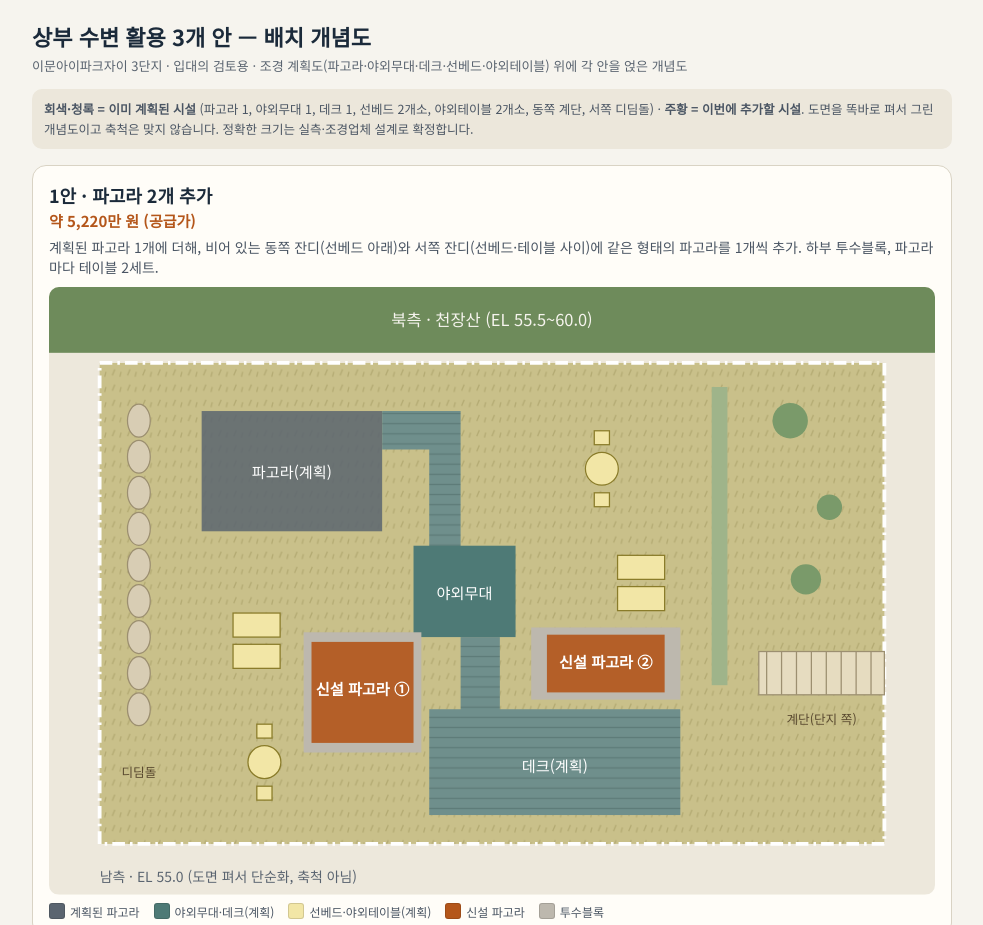
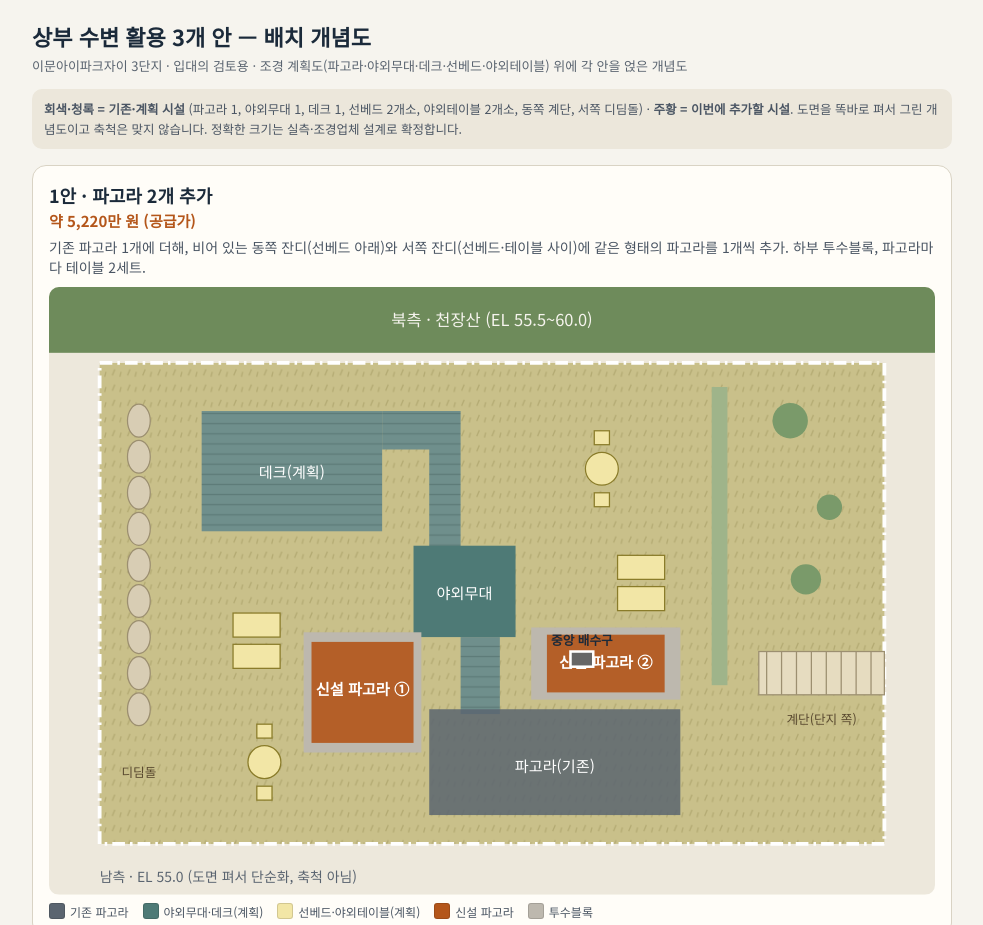
Before and after one commit to happytosky-beep/dong-vote, a plain HTML site: page actionlist/v2/suubyeon.html in a window 1280 px wide. Shown: the top 925 px of the page, without its empty margins (148-1131 px from the left). Drawn offline with Linux system fonts and the light colour scheme.

Commit message:
상부 수변 개념도: 데크·파고라 위치 정정, 3안 세로 코트(데크 제외), 중앙 배수구 표시
Co-Authored-By: Claude Opus 5.5 <noreply@anthropic.com>
Claude-Session: https://claude.ai/code/session_01TWp7ysALdmbiDYS4R7JAxK

```diff
--- a/actionlist/v2/suubyeon.html
+++ b/actionlist/v2/suubyeon.html
@@ -25,14 +25,14 @@ a{color:#2F5F8F}
 <body><div class="wrap">
 <h1>상부 수변 활용 3개 안 — 배치 개념도</h1>
 <p class="sub">이문아이파크자이 3단지 · 입대의 검토용 · 조경 계획도(파고라·야외무대·데크·선베드·야외테이블) 위에 각 안을 얹은 개념도</p>
-<div class="note"><b>회색·청록 = 이미 계획된 시설</b> (파고라 1, 야외무대 1, 데크 1, 선베드 2개소, 야외테이블 2개소, 동쪽 계단, 서쪽 디딤돌) · <b>주황 = 이번에 추가할 시설</b>. 도면을 똑바로 펴서 그린 개념도이고 축척은 맞지 않습니다. 정확한 크기는 실측·조경업체 설계로 확정합니다.</div>
+<div class="note"><b>회색·청록 = 기존·계획 시설</b> (파고라 1, 야외무대 1, 데크 1, 선베드 2개소, 야외테이블 2개소, 동쪽 계단, 서쪽 디딤돌) · <b>주황 = 이번에 추가할 시설</b>. 도면을 똑바로 펴서 그린 개념도이고 축척은 맞지 않습니다. 정확한 크기는 실측·조경업체 설계로 확정합니다.</div>
 <div id="out"></div>
 <p class="note">세 안 모두: 장비 진입 불가 → 인력 운반 기준 · 조명은 빛공해 3종 기준(세대 창면 10lx 이하, 산 쪽 더 낮게) · 금액은 가견적. · <a href="./">액션리스트로 돌아가기</a></p>
 </div>
 <script>
 // 좌표: 대지 x 40~660, y 60~440 (도면을 펴서 단순화)
 const X=f=>40+620*f, Y=f=>60+380*f, W=f=>620*f, H=f=>380*f;
-function base(){
+function base(noDeck){
  let s=`<defs>
  <pattern id="g" width="12" height="12" patternUnits="userSpaceOnUse"><rect width="12" height="12" fill="#C9C08A"/><path d="M2 10l2-5M8 11l1-4" stroke="#B3AA72"/></pattern>
  <pattern id="dk" width="8" height="8" patternUnits="userSpaceOnUse"><rect width="8" height="8" fill="#6F8F8C"/><path d="M0 4h8" stroke="#5d7b78"/></pattern>
@@ -44,13 +44,14 @@ function base(){
  for(let i=0;i<9;i++) s+=`<ellipse cx="${X(.05)}" cy="${Y(.12+i*.075)}" rx="9" ry="13" fill="#D8CDB4" stroke="#9c8f70"/>`;
  s+=`<text x="${X(.05)}" y="${Y(.86)}" text-anchor="middle" font-size="10" fill="#5a4a30">디딤돌</text>`;
  // 기존 파고라
- s+=`<rect x="${X(.13)}" y="${Y(.10)}" width="${W(.23)}" height="${H(.25)}" fill="#5b6570" opacity=".85"/><text x="${X(.245)}" y="${Y(.24)}" text-anchor="middle" font-size="12" fill="#fff">파고라(계획)</text>`;
+ if(!noDeck) s+=`<rect x="${X(.13)}" y="${Y(.10)}" width="${W(.23)}" height="${H(.25)}" fill="url(#dk)"/><text x="${X(.245)}" y="${Y(.24)}" text-anchor="middle" font-size="12" fill="#fff">데크(계획)</text>`;
  // 야외무대 L + stage
  s+=`<path d="M${X(.36)} ${Y(.10)} h${W(.10)} v${H(.30)} h${-W(.04)} v${-H(.22)} h${-W(.06)}z" fill="url(#dk)"/>`;
  s+=`<rect x="${X(.40)}" y="${Y(.38)}" width="${W(.13)}" height="${H(.19)}" fill="#4E7A76"/><text x="${X(.465)}" y="${Y(.49)}" text-anchor="middle" font-size="12" fill="#fff">야외무대</text>`;
  // 데크 path + big deck
  s+=`<rect x="${X(.46)}" y="${Y(.57)}" width="${W(.05)}" height="${H(.16)}" fill="url(#dk)"/>`;
- s+=`<rect x="${X(.42)}" y="${Y(.72)}" width="${W(.32)}" height="${H(.22)}" fill="url(#dk)"/><text x="${X(.58)}" y="${Y(.85)}" text-anchor="middle" font-size="12" fill="#fff">데크(계획)</text>`;
+ s+=`<rect x="${X(.42)}" y="${Y(.72)}" width="${W(.32)}" height="${H(.22)}" fill="#5b6570" opacity=".85"/><text x="${X(.58)}" y="${Y(.85)}" text-anchor="middle" font-size="12" fill="#fff">파고라(기존)</text>`;
+
  // 선베드·테이블
  const sb=(x,y)=>`<rect x="${X(x)}" y="${Y(y)}" width="${W(.06)}" height="${H(.05)}" fill="#F2E6A6" stroke="#8a7c2a"/><rect x="${X(x)}" y="${Y(y+.065)}" width="${W(.06)}" height="${H(.05)}" fill="#F2E6A6" stroke="#8a7c2a"/>`;
  s+=sb(.17,.52)+sb(.66,.40);
@@ -66,8 +67,9 @@ function base(){
  return s;
 }
 const O='#B4561A';
+function drain(){return `<rect x="${X(.60)}" y="${Y(.60)}" width="18" height="12" fill="#666" stroke="#fff" stroke-width="2"/><text x="${X(.60)+9}" y="${Y(.60)-5}" text-anchor="middle" font-size="10" fill="#1B2A3A" font-weight="700">중앙 배수구</text>`;}
 const opts=[
- {t:'1안 · 파고라 2개 추가',p:'약 5,220만 원 (공급가)',d:'계획된 파고라 1개에 더해, 비어 있는 동쪽 잔디(선베드 아래)와 서쪽 잔디(선베드·테이블 사이)에 같은 형태의 파고라를 1개씩 추가. 하부 투수블록, 파고라마다 테이블 2세트.',
+ {t:'1안 · 파고라 2개 추가',p:'약 5,220만 원 (공급가)',d:'기존 파고라 1개에 더해, 비어 있는 동쪽 잔디(선베드 아래)와 서쪽 잔디(선베드·테이블 사이)에 같은 형태의 파고라를 1개씩 추가. 하부 투수블록, 파고라마다 테이블 2세트.',
   svg:()=>`<rect x="${X(.55)}" y="${Y(.55)}" width="${W(.19)}" height="${H(.15)}" fill="#BDB8AE"/><rect x="${X(.57)}" y="${Y(.565)}" width="${W(.15)}" height="${H(.12)}" fill="${O}" opacity=".9"/><text x="${X(.645)}" y="${Y(.635)}" text-anchor="middle" font-size="12" fill="#fff" font-weight="700">신설 파고라 ②</text>
   <rect x="${X(.26)}" y="${Y(.56)}" width="${W(.15)}" height="${H(.25)}" fill="#BDB8AE"/><rect x="${X(.27)}" y="${Y(.58)}" width="${W(.13)}" height="${H(.21)}" fill="${O}" opacity=".9"/><text x="${X(.335)}" y="${Y(.69)}" text-anchor="middle" font-size="12" fill="#fff" font-weight="700">신설 파고라 ①</text>`,
   lg:[[O,'신설 파고라'],['#BDB8AE','투수블록']]},
@@ -82,20 +84,22 @@ const opts=[
    s+=`<text x="${X(.315)}" y="${Y(.555)}" text-anchor="middle" font-size="10" fill="#1B2A3A">텐트 패드</text>`;
    return s;},
   lg:[['#7A5A44','텐트 패드'],['#F3EEE3','티피(시즌)'],['#8B6A4E','피크닉 테이블+파라솔'],['#E8A15C','스트링 라이트·포토월']]},
- {t:'3안 · 배드민턴장 1면',p:'약 3,140만 원 (공급가)',d:'비어 있는 서쪽 잔디에 규격 코트(여유 포함 15.4×8.1m)를 두는 안. 서쪽 선베드 2개소를 옮겨야 할 수 있고, 이 공간에 실제로 들어가는지는 실측 확인이 필요합니다. 방구망 펜스 H3m.',
-  svg:()=>`<rect x="${X(.12)}" y="${Y(.42)}" width="${W(.29)}" height="${H(.30)}" fill="#2F6E6A" stroke="#1B2A3A" stroke-width="3" stroke-dasharray="6 4" opacity=".95"/>
-  <rect x="${X(.14)}" y="${Y(.45)}" width="${W(.25)}" height="${H(.24)}" fill="none" stroke="#FFFDF8" stroke-width="2"/>
-  <line x1="${X(.265)}" y1="${Y(.45)}" x2="${X(.265)}" y2="${Y(.69)}" stroke="#FFFDF8" stroke-width="4"/>
-  <text x="${X(.265)}" y="${Y(.575)}" text-anchor="middle" font-size="11" fill="#FFFDF8" font-weight="700" transform="rotate(-90 ${X(.265)} ${Y(.575)})">네트</text>
-  <text x="${X(.265)}" y="${Y(.40)}" text-anchor="middle" font-size="11" fill="#1B2A3A">코트 13.4×6.1m · 여유 포함 15.4×8.1m</text>
-  <text x="${X(.265)}" y="${Y(.76)}" text-anchor="middle" font-size="10" fill="#B4561A" font-weight="700">※ 선베드 이전 필요할 수 있음 · 실측 확인</text>`,
-  lg:[['#2F6E6A','코트(조립식 타일)'],['#fff','방구망 펜스(점선)']]}
+ {t:'3안 · 배드민턴장 1면 (세로 배치, 데크 대신)',p:'약 3,140만 원 (공급가) · 데크 제외분 절감',noDeck:true,d:'북서쪽에 계획된 데크를 빼고 그 자리에 코트를 세로(남북)로 배치. 여유 포함 15.4×8.1m, 방구망 펜스 H3m. 서쪽 선베드 2개소는 코트와 겹쳐 남쪽으로 옮겨야 합니다.',
+  svg:()=>`<rect x="${X(.12)}" y="${Y(.04)}" width="${W(.20)}" height="${H(.62)}" fill="#2F6E6A" stroke="#1B2A3A" stroke-width="3" stroke-dasharray="6 4" opacity=".95"/>
+  <rect x="${X(.135)}" y="${Y(.08)}" width="${W(.17)}" height="${H(.54)}" fill="none" stroke="#FFFDF8" stroke-width="2"/>
+  <line x1="${X(.135)}" y1="${Y(.35)}" x2="${X(.305)}" y2="${Y(.35)}" stroke="#FFFDF8" stroke-width="4"/>
+  <line x1="${X(.135)}" y1="${Y(.28)}" x2="${X(.305)}" y2="${Y(.28)}" stroke="#FFFDF8" stroke-width="1.5"/><line x1="${X(.135)}" y1="${Y(.42)}" x2="${X(.305)}" y2="${Y(.42)}" stroke="#FFFDF8" stroke-width="1.5"/>
+  <line x1="${X(.22)}" y1="${Y(.08)}" x2="${X(.22)}" y2="${Y(.28)}" stroke="#FFFDF8" stroke-width="1.5"/><line x1="${X(.22)}" y1="${Y(.42)}" x2="${X(.22)}" y2="${Y(.62)}" stroke="#FFFDF8" stroke-width="1.5"/>
+  <text x="${X(.22)}" y="${Y(.34)}" text-anchor="middle" font-size="11" fill="#FFFDF8" font-weight="700">네트</text>
+  <text x="${X(.52)}" y="${Y(.06)}" font-size="10" fill="#1B2A3A">← 코트 13.4×6.1m (세로)</text><text x="${X(.52)}" y="${Y(.11)}" font-size="10" fill="#1B2A3A">　 여유 포함 15.4×8.1m</text>
+  <text x="${X(.52)}" y="${Y(.16)}" font-size="10" fill="#B4561A" font-weight="700">　 계획 데크 제외</text>`,
+  lg:[['#2F6E6A','코트(조립식 타일)'],['#fff','방구망 펜스(점선)']],extra:true}
 ];
 const out=document.getElementById('out');
 opts.forEach((o,i)=>{
  out.insertAdjacentHTML('beforeend',`<div class="card"><h2>${o.t}</h2><div class="price">${o.p}</div><p>${o.d}</p>
- <svg viewBox="0 0 700 480" aria-label="${o.t} 배치도">${base()}${o.svg()}</svg>
- <div class="legend"><span><i class="sw" style="background:#5b6570"></i>계획된 파고라</span><span><i class="sw" style="background:#4E7A76"></i>야외무대·데크(계획)</span><span><i class="sw" style="background:#F2E6A6"></i>선베드·야외테이블(계획)</span>${o.lg.map(l=>`<span><i class="sw" style="background:${l[0]}"></i>${l[1]}</span>`).join('')}</div></div>`);
+ <svg viewBox="0 0 700 480" aria-label="${o.t} 배치도">${base(o.noDeck)}${o.svg()}${o.extra?`<rect x="${X(.12)}" y="${Y(.70)}" width="${W(.06)}" height="${H(.05)}" fill="#F2E6A6" stroke="#B4561A" stroke-width="2"/><rect x="${X(.12)}" y="${Y(.765)}" width="${W(.06)}" height="${H(.05)}" fill="#F2E6A6" stroke="#B4561A" stroke-width="2"/><text x="${X(.12)}" y="${Y(.685)}" font-size="9" fill="#B4561A">선베드 이전</text>`:''}${drain()}</svg>
+ <div class="legend"><span><i class="sw" style="background:#5b6570"></i>기존 파고라</span><span><i class="sw" style="background:#4E7A76"></i>야외무대·데크(계획)</span><span><i class="sw" style="background:#F2E6A6"></i>선베드·야외테이블(계획)</span>${o.lg.map(l=>`<span><i class="sw" style="background:${l[0]}"></i>${l[1]}</span>`).join('')}</div></div>`);
 });
 </script>
 </body></html>
```
